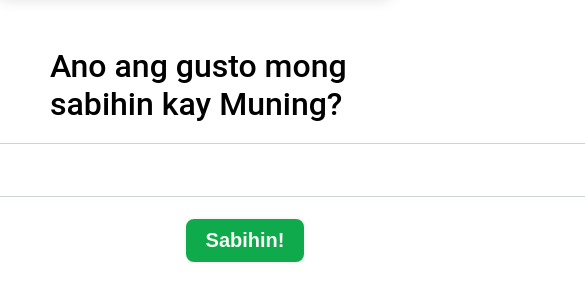
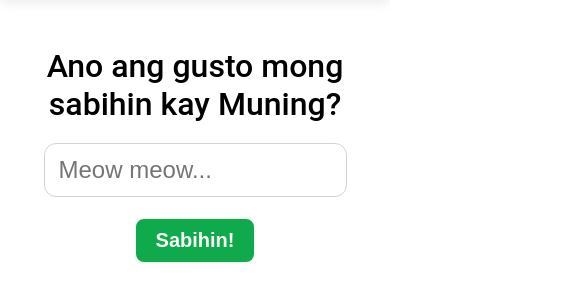
Before and after one commit to jed-ct/catgpt, a plain HTML site: page index.html in a window 390 px wide. Shown: the part 73-374 px from the top of the page, 585 px wide, since content can reach past the window. Drawn offline with Linux system fonts and the light colour scheme.

Commit message:
made it mobile-compatible

```diff
--- a/style.css
+++ b/style.css
@@ -22,6 +22,7 @@ body {
     padding: 10px;
     box-shadow: rgba(0, 0, 0, 0.1) 0px 4px 12px;
     gap: 5px;
+    margin-bottom: 50px;
 }
 
 .title {
@@ -34,7 +35,6 @@ body {
 }
 
 .prompter {
-    padding: 50px;
     width: 100vw;
     display: flex;
     flex-direction: column;
@@ -46,10 +46,11 @@ body {
 .input-label {
     font-size: 2em;
     font-weight: 500;
+    text-align: center;
 }
 
 #cat-prompt {
-    width: 800px;
+    width: min(800px, 70vw);
     padding: 8px 14px;
     font-size: 24px;
     font-weight: 400;
```
